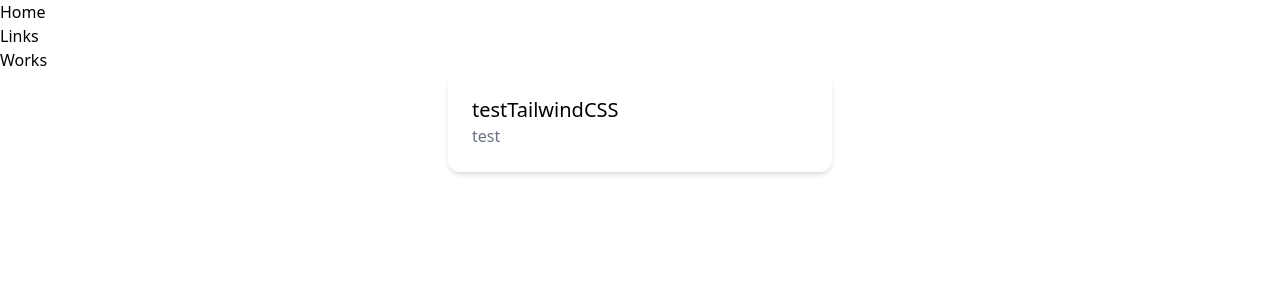
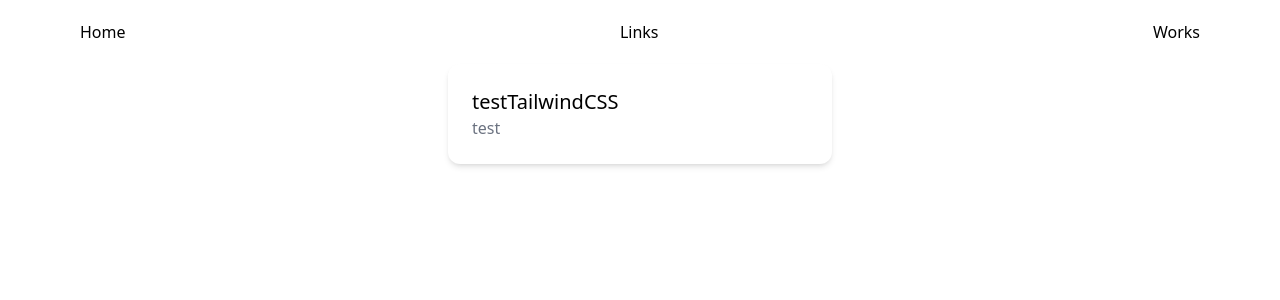
Before and after one commit to kasatomorning/portfolio, a Nuxt app: page / in a window 1280 px wide. Shown: the top 300 px of the page. Built offline with nearby package versions, Linux system fonts and the light colour scheme.

Commit message:
footerを調整

```diff
--- a/components/Navbar.vue
+++ b/components/Navbar.vue
@@ -1,20 +1,9 @@
 <template>
     <nav>
-        <div>
-            <ul>
-                <li>
-                    <NuxtLink to="/">Home</NuxtLink>
-                </li>
-            </ul>
-            <ul>
-                <li>
-                    <NuxtLink to="/links">Links</NuxtLink>
-                </li>
-            </ul>
-            <ul>
-                <li>
-                    <NuxtLink to="/works">Works</NuxtLink>
-            </li>
-        </ul>
-    </div>
-</nav></template>
+        <div class="py-5 flex justify-between items-center">
+            <NuxtLink to="/" class="px-20">Home</NuxtLink>
+            <NuxtLink to="/links" class="px-20">Links</NuxtLink>
+            <NuxtLink to="/works" class="px-20">Works</NuxtLink>
+        </div>
+    </nav>
+</template>
```
